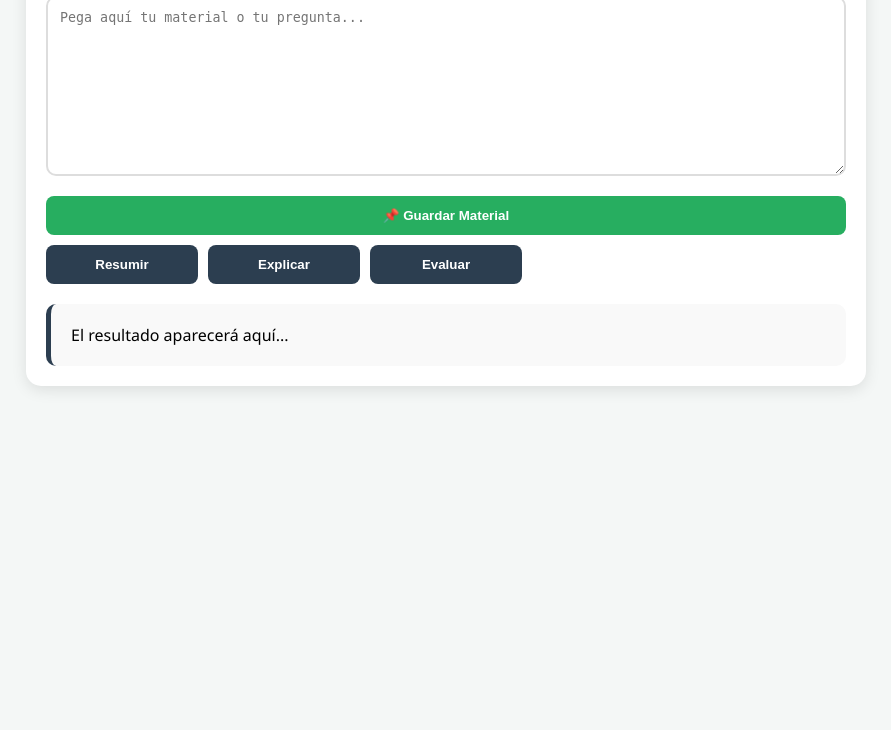
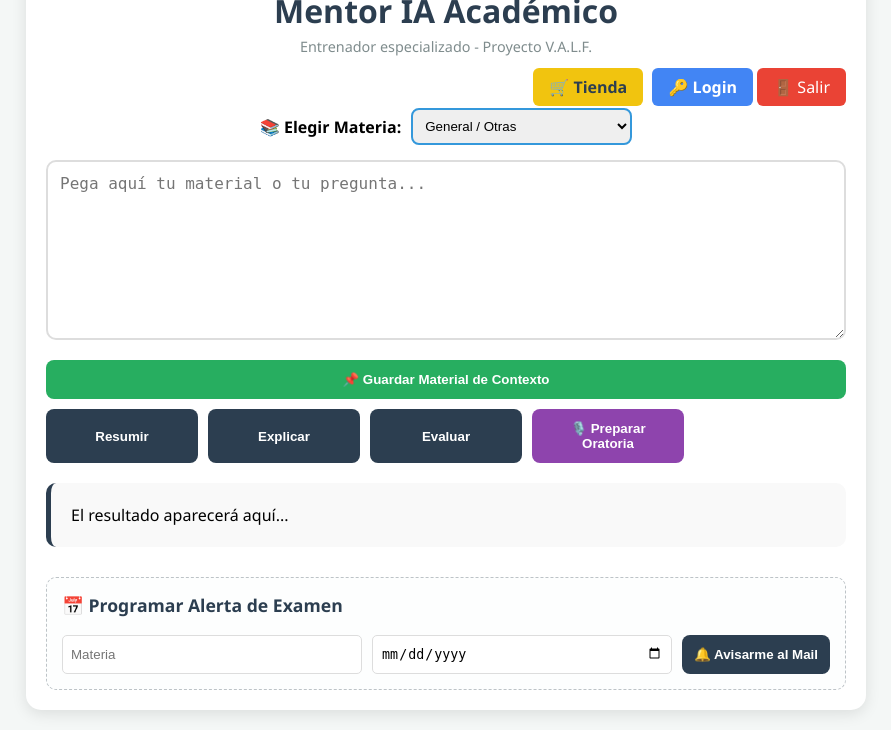
Before and after one commit to iaentrenador/mentor-academico, a Flask app: page / in a window 1280 px wide. Shown: the part 162-892 px from the top of the page, without its empty margins (194-1085 px from the left). Before the commit the page ends 552 px from the top, so only its background shows below. Run offline with Flask 3, Linux system fonts and the light colour scheme.

Commit message:
Update index.html

```diff
--- a/templates/index.html
+++ b/templates/index.html
@@ -3,54 +3,105 @@
 <head>
     <meta charset="UTF-8">
     <meta name="viewport" content="width=device-width, initial-scale=1.0">
-    <title>Mentor IA - Beta 2.1</title>
+    <title>Mentor IA - Beta 2.1 (V.A.L.F.)</title>
     <style>
         body { font-family: 'Segoe UI', sans-serif; margin: 0; background-color: #f4f7f6; padding: 20px; }
         .container { max-width: 800px; margin: auto; background: #fff; padding: 20px; border-radius: 15px; box-shadow: 0 4px 15px rgba(0,0,0,0.1); }
-        h1 { text-align: center; color: #2c3e50; }
+
+        /* Estilos del Logo */
+        .logo-container { text-align: center; margin-bottom: 10px; }
+        .logo-mentor { max-width: 120px; height: auto; border-radius: 50%; box-shadow: 0 4px 8px rgba(0,0,0,0.1); border: 3px solid #f4f7f6; }
+
+        h1 { text-align: center; color: #2c3e50; margin-bottom: 5px; margin-top: 10px; }
+        .subtitle { text-align: center; color: #7f8c8d; font-size: 0.9em; margin-bottom: 20px; }
         .nav-links { text-align: right; margin-bottom: 10px; }
         .btn-login { padding: 8px 16px; background: #4285f4; color: white; text-decoration: none; border-radius: 6px; font-weight: bold; }
         .btn-logout { padding: 8px 16px; background: #ea4335; color: white; text-decoration: none; border-radius: 6px; }
-        textarea { width: 100%; height: 180px; padding: 12px; border: 2px solid #ddd; border-radius: 10px; box-sizing: border-box; }
+        .btn-tienda { padding: 8px 16px; background: #f1c40f; color: #2c3e50; text-decoration: none; border-radius: 6px; font-weight: bold; margin-right: 5px; }
+
+        /* Selectores de materia */
+        .materia-selector { margin-bottom: 15px; display: flex; align-items: center; gap: 10px; justify-content: center; }
+        select { padding: 8px; border-radius: 8px; border: 2px solid #3498db; outline: none; }
+
+        textarea { width: 100%; height: 180px; padding: 12px; border: 2px solid #ddd; border-radius: 10px; box-sizing: border-box; font-size: 16px; }
+
         .controls { display: grid; grid-template-columns: repeat(auto-fit, minmax(140px, 1fr)); gap: 10px; margin-top: 15px; }
-        button { padding: 12px; border: none; border-radius: 8px; cursor: pointer; background: #2c3e50; color: white; font-weight: 600; }
-        button:hover { background: #34495e; }
+        button { padding: 12px; border: none; border-radius: 8px; cursor: pointer; background: #2c3e50; color: white; font-weight: 600; transition: 0.3s; }
+        button:hover { background: #34495e; transform: translateY(-2px); }
         .btn-load { background: #27ae60; grid-column: 1 / -1; }
-        #resultado { margin-top: 20px; padding: 20px; background: #f9f9f9; border-radius: 10px; border-left: 5px solid #2c3e50; white-space: pre-wrap; }
+        .btn-oratoria { background: #8e44ad; }
+
+        /* Formulario de Exámenes */
+        .exam-form { margin-top: 30px; padding: 15px; border: 1px dashed #bdc3c7; border-radius: 10px; background: #fdfefe; }
+        .exam-form h3 { margin-top: 0; color: #2c3e50; font-size: 1.1em; }
+        .exam-inputs { display: grid; grid-template-columns: 1fr 1fr auto; gap: 10px; }
+        .exam-inputs input { padding: 8px; border: 1px solid #ddd; border-radius: 5px; }
+
+        #resultado { margin-top: 20px; padding: 20px; background: #f9f9f9; border-radius: 10px; border-left: 5px solid #2c3e50; white-space: pre-wrap; line-height: 1.5; }
     </style>
 </head>
 <body>
     <div class="container">
+        <div class="logo-container">
+            <img src="https://lh3.googleusercontent.com/d/1KljzH443DnPqM5P1TDXjfXsrac4D-5Hz" alt="Logo Mentor IA" class="logo-mentor">
+        </div>
+
         <h1>Mentor IA Académico</h1>
+        <div class="subtitle">Entrenador especializado - Proyecto V.A.L.F.</div>
+
         <div class="nav-links">
+            <a href="#" class="btn-tienda" onclick="verTienda()">🛒 Tienda</a>
             <a href="/login" class="btn-login">🔑 Login</a>
             <a href="/logout" class="btn-logout">🚪 Salir</a>
+        </div>
+
+        <div class="materia-selector">
+            <label for="materia">📚 <b>Elegir Materia:</b></label>
+            <select id="materia">
+                <option value="general">General / Otras</option>
+                <option value="higiene">Higiene y Seguridad (Méndez)</option>
+                <option value="matematica">Matemática (Cálculo/Kenko)</option>
+                <option value="politica">Política y Sociedad (Oratoria)</option>
+            </select>
         </div>
 
         <textarea id="texto" placeholder="Pega aquí tu material o tu pregunta..."></textarea>
 
         <div class="controls">
-            <button class="btn-load" onclick="enviar('cargar_material')">📌 Guardar Material</button>
+            <button class="btn-load" onclick="enviar('cargar_material')">📌 Guardar Material de Contexto</button>
             <button onclick="enviar('resumir')">Resumir</button>
             <button onclick="enviar('explicar')">Explicar</button>
             <button onclick="enviar('evaluar')">Evaluar</button>
+            <button class="btn-oratoria" onclick="enviar('preparar_oratoria')">🎙️ Preparar Oratoria</button>
         </div>
 
         <div id="resultado">El resultado aparecerá aquí...</div>
+
+        <div class="exam-form">
+            <h3>📅 Programar Alerta de Examen</h3>
+            <div class="exam-inputs">
+                <input type="text" id="exam-materia" placeholder="Materia">
+                <input type="date" id="exam-fecha">
+                <button onclick="programarExamen()">🔔 Avisarme al Mail</button>
+            </div>
+        </div>
     </div>
 
     <script>
         async function enviar(tarea) {
             const texto = document.getElementById('texto').value;
+            const materia = document.getElementById('materia').value;
             const resDiv = document.getElementById('resultado');
 
-            // Validación: Solo permitimos enviar si hay texto (o si es cargar material)
             if (tarea !== 'cargar_material' && !texto) return alert("Ingresa contenido primero.");
-            resDiv.innerText = "Pensando...";
+            resDiv.innerText = "Pensando como experto...";
 
             try {
-                // Sincronizado con app.py: enviamos solo el texto o el material
-                const payload = tarea === 'cargar_material' ? { material: texto } : { texto: texto };
+                const payload = {
+                    texto: texto,
+                    material: tarea === 'cargar_material' ? texto : undefined,
+                    materia: materia
+                };
 
                 const response = await fetch(`/${tarea}`, {
                     method: 'POST',
@@ -59,10 +110,38 @@
                 });
                 const data = await response.json();
 
-                // Mostramos el resultado dependiendo de la clave devuelta por el servidor
                 resDiv.innerText = data.resultado || data.res || data.error || "Operación completada.";
             } catch (err) {
-                resDiv.innerText = "⚠️ Error de conexión.";
+                resDiv.innerText = "⚠️ Error de conexión con el servidor.";
+            }
+        }
+
+        async function programarExamen() {
+            const materia = document.getElementById('exam-materia').value;
+            const fecha = document.getElementById('exam-fecha').value;
+
+            if (!materia || !fecha) return alert("Completa materia y fecha.");
+
+            try {
+                const response = await fetch('/configurar_examen', {
+                    method: 'POST',
+                    headers: { 'Content-Type': 'application/json' },
+                    body: JSON.stringify({ materia, fecha })
+                });
+                const data = await response.json();
+                alert(data.res || data.error);
+            } catch (err) {
+                alert("Error al programar alerta.");
+            }
+        }
+
+        async function verTienda() {
+            try {
+                const response = await fetch('/tienda');
+                const data = await response.json();
+                alert(`🏪 TIENDA MENTOR\n\n${data.mensaje}\n\nOpciones próximas:\n- ${data.opciones.join('\n- ')}`);
+            } catch (err) {
+                alert("La tienda no está disponible en este momento.");
             }
         }
     </script>
```
